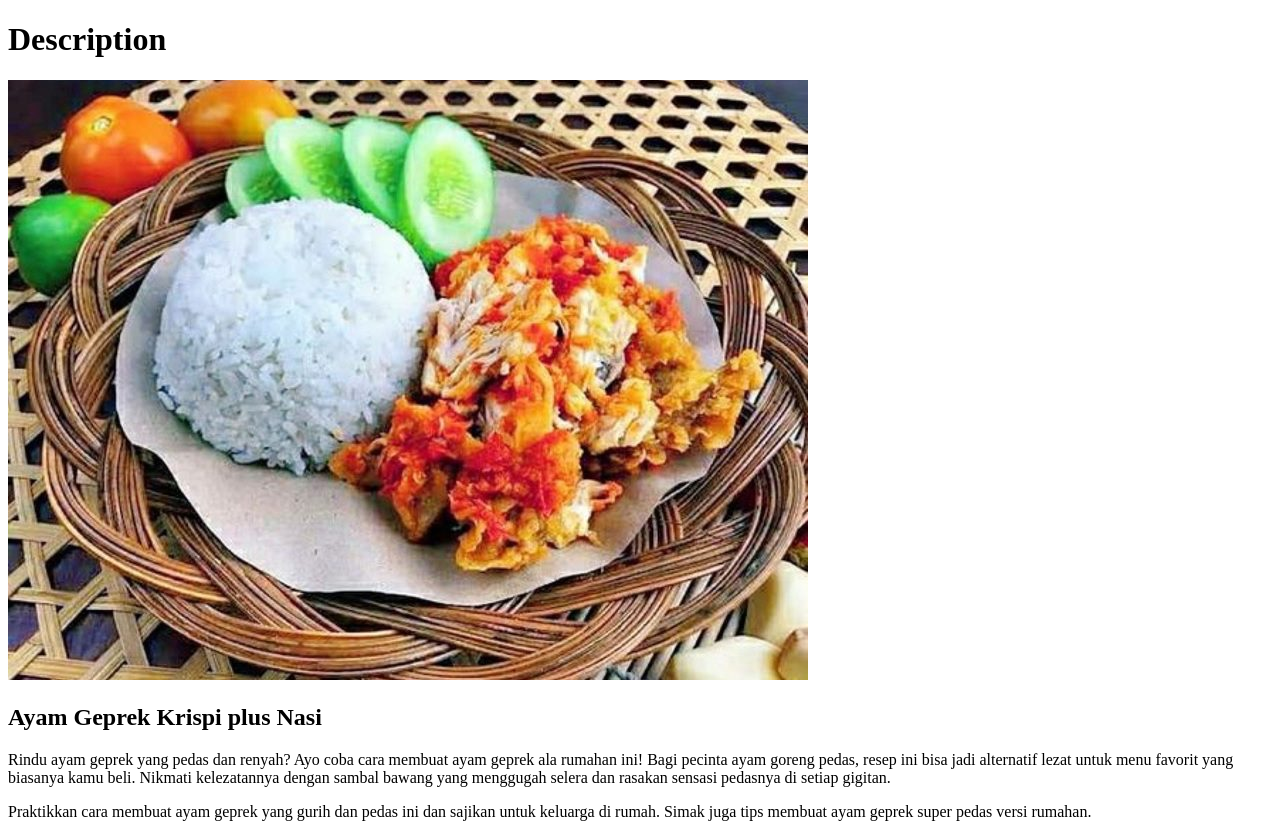
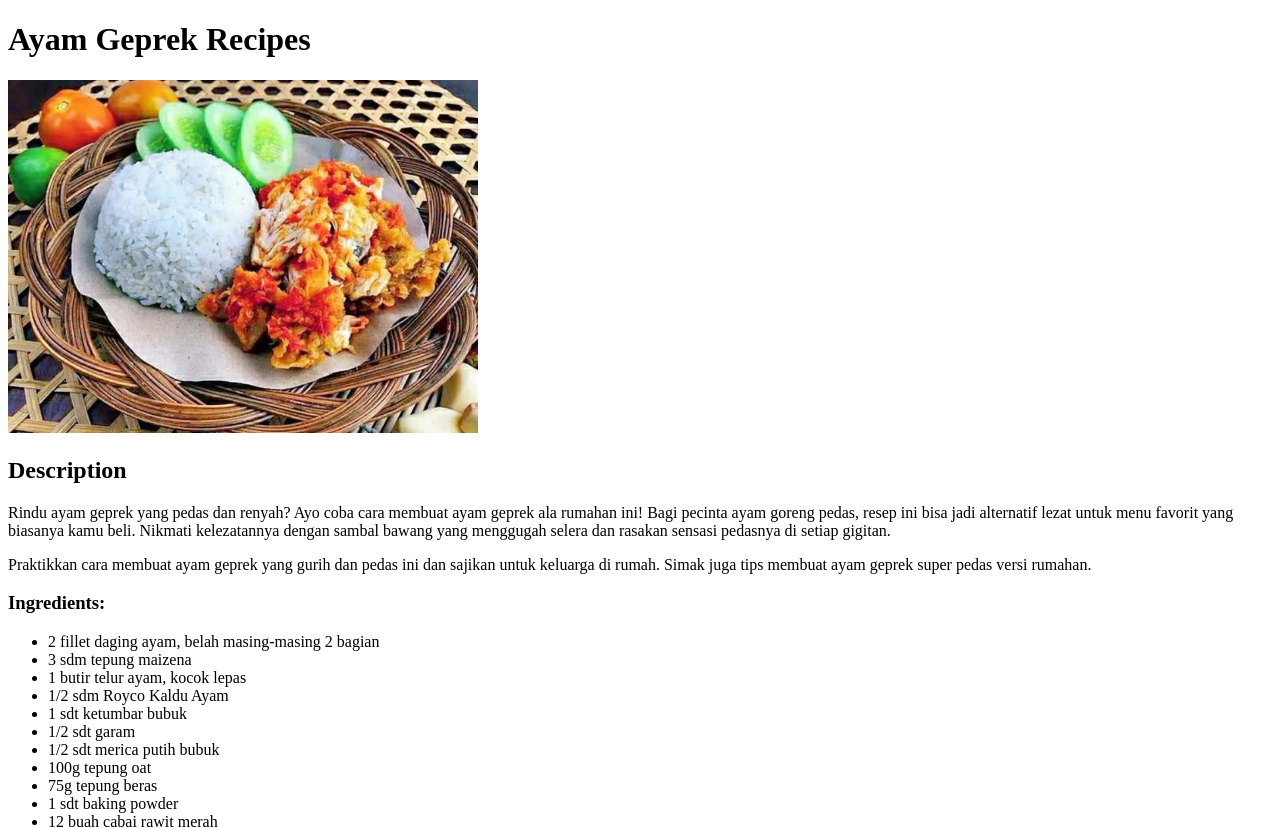
Before and after one commit to erlanggasatrya/odin-recipes, a plain HTML site: page recipes/ayamgeprek.html in a window 1280 px wide. Shown: the top 828 px of the page. Drawn offline with Linux system fonts and the light colour scheme; files whose address does not match are found by name.

Commit message:
Fix Some Heading and Image Scalings

```diff
--- a/recipes/ayamgeprek.html
+++ b/recipes/ayamgeprek.html
@@ -6,9 +6,10 @@
     <title>Ayam Geprek Recipes</title>
 </head>
 <body>
-    <h1>Description</h1>
-    <img src="/home/erlangga/git_test/odin-recipes/images/ayam-geprek.jpg" alt="Ayam Geprek">
-    <h2>Ayam Geprek Krispi plus Nasi</h2>
+    <h1>Ayam Geprek Recipes</h1>
+    <img src="/home/erlangga/git_test/odin-recipes/images/ayam-geprek.jpg" alt="Ayam Geprek"
+    width="470" height="353">
+    <h2>Description</h2>
     <p>Rindu ayam geprek yang pedas dan renyah? Ayo coba cara membuat ayam geprek ala rumahan ini!
         Bagi pecinta ayam goreng pedas, resep ini bisa jadi alternatif lezat untuk menu favorit
         yang biasanya kamu beli. Nikmati kelezatannya dengan sambal bawang yang menggugah selera
```
Also changed, not shown: recipes/miedokdok.html (+4 -3 lines), recipes/nasigoreng.html (+3 -3 lines).
